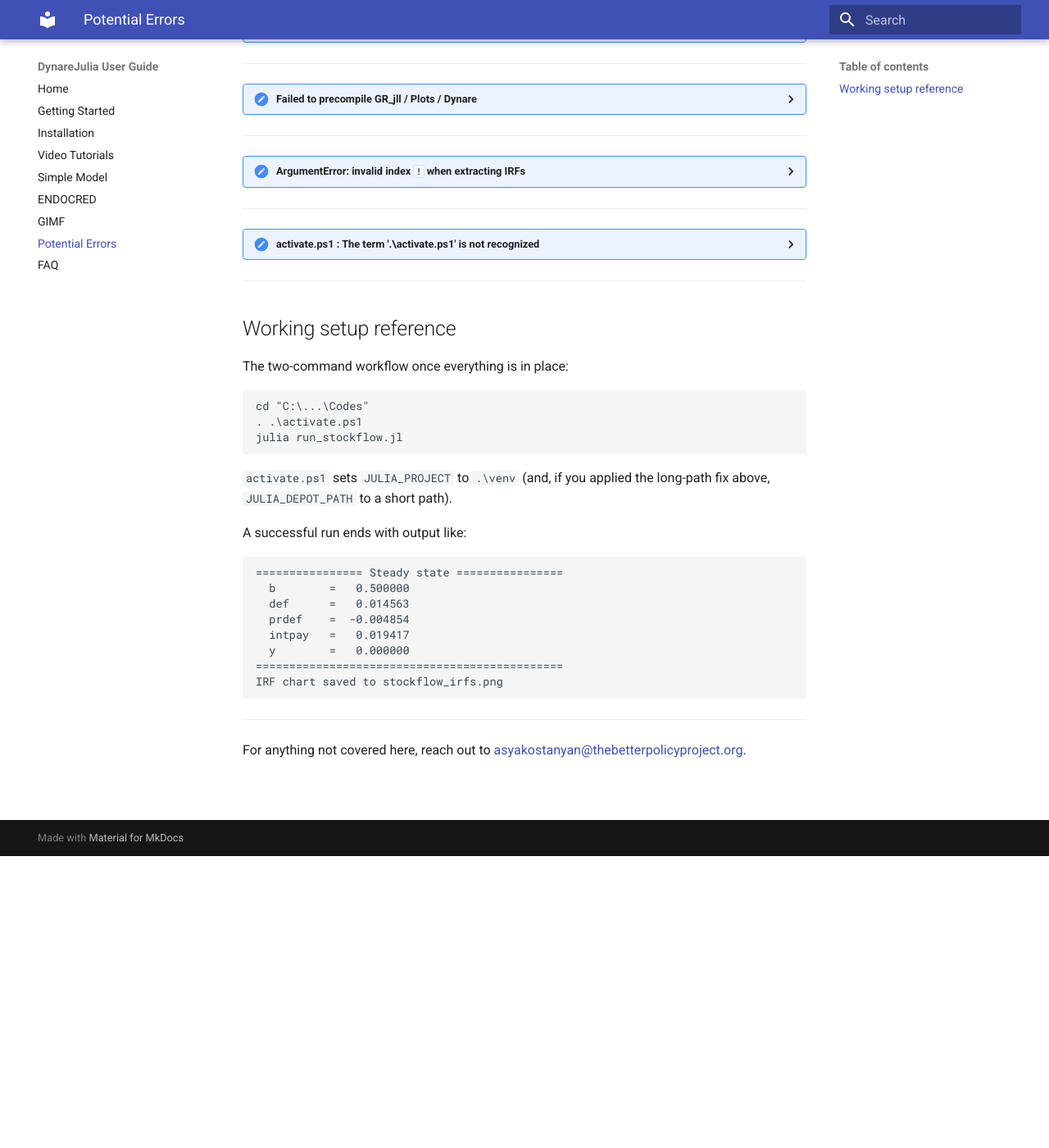
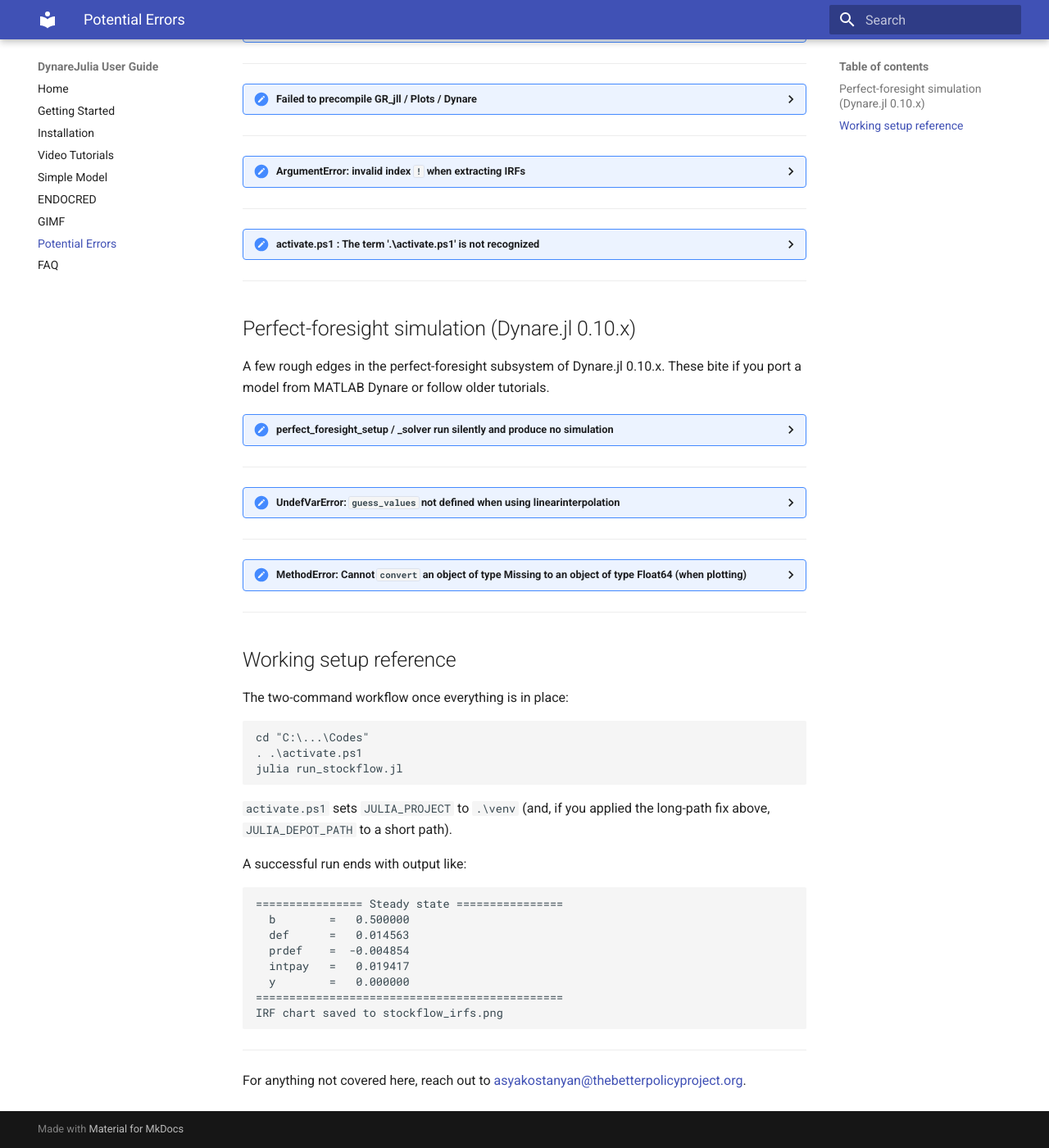
Before and after one commit to AsyaKostanyan/DynareJulia-User-Guide, an MkDocs documentation site: the page built from docs/potential-errors.md, in a window 1280 px wide and 1400 px high, scrolled down 356 px. Shown: the whole window at 82% size. Built offline with MkDocs 1.6.1 and Material for MkDocs 9.7.7, drawn with Linux system fonts in a browser that asks for light colours.

Commit message:
Add Dynare.jl 0.10.x perfect-foresight pitfalls
Three additional entries in the Potential Errors page, all tied to the
perfect-foresight subsystem of Dynare.jl 0.10.x:
- perfect_foresight_setup/_solver silently produce no simulation
- linearinterpolation initialization is a stub (UndefVarError)
- Simulation tables are Union{Missing,Float64}; collect(Float64, ...) chokes

Co-Authored-By: Claude Opus 4.7 (1M context) <noreply@anthropic.com>

````diff
--- a/docs/potential-errors.md
+++ b/docs/potential-errors.md
@@ -197,6 +197,111 @@ Set-ExecutionPolicy -Scope CurrentUser -ExecutionPolicy RemoteSigned
 
 ---
 
+## Perfect-foresight simulation (Dynare.jl 0.10.x)
+
+A few rough edges in the perfect-foresight subsystem of Dynare.jl 0.10.x. These bite if you port a model from MATLAB Dynare or follow older tutorials.
+
+<details>
+<summary><strong>perfect_foresight_setup / _solver run silently and produce no simulation</strong></summary>
+
+**You see this:** the model parses, the steady state computes correctly, no obvious error is thrown — but `context.results.model_results[1].simulations` is an **empty** <code>Vector{Simulation}</code>, and any attempt to read `simulations[1]` blows up with <code>BoundsError</code>. Earlier in the log, hidden in the parser output, you may also spot a stray:
+
+```
+MethodError(convert, (Float64, nothing), 0x...)
+```
+
+**Why it happens.** The legacy MATLAB-Dynare two-step pattern in the `.mod` file —
+
+```dynare
+perfect_foresight_setup(periods = 200);
+perfect_foresight_solver;
+```
+
+— is not parsed correctly in Dynare.jl 0.10.x. The keyword option `(periods = 200)` round-trips through a code path that produces `nothing` where a `Float64` is expected, the parser swallows the `MethodError`, and nothing populates the simulations vector.
+
+**Fix.** Use the modern single statement, with the trailing <code>!</code>:
+
+```dynare
+perfect_foresight!(periods = 200);
+```
+
+Drop both `perfect_foresight_setup` and `perfect_foresight_solver` from the `.mod` file. Same applies if you call from Julia — use <code>Dynare.perfect_foresight!(; context, periods = 200)</code>, not <code>Dynare.perfect_foresight_setup!</code> + <code>Dynare.perfect_foresight_solver!</code>.
+
+</details>
+
+---
+
+<details>
+<summary><strong>UndefVarError: <code>guess_values</code> not defined when using linearinterpolation</strong></summary>
+
+**You see this when calling <code>perfect_foresight!</code> with a non-default initialization:**
+
+```
+ERROR: LoadError: UndefVarError: `guess_values` not defined
+Stacktrace:
+ [1] perfect_foresight_initialization!(...)
+   @ Dynare .../perfectforesight/perfectforesight.jl:504
+```
+
+**Why it happens.** `Dynare.linearinterpolation` is declared as a value of the <code>InitializationAlgo</code> enum, but the corresponding branch in <code>perfect_foresight_initialization!</code> is empty — the local variable <code>guess_values</code> never gets assigned. Same story for <code>Dynare.firstorder</code>: it dispatches to <code>simul_first_order!</code>, which calls <code>compute_first_order_solution!</code> with the wrong number of arguments and crashes with <code>MethodError</code>.
+
+**Fix.** Of the four enum values — <code>initvalfile</code>, <code>steadystate</code>, <code>firstorder</code>, <code>linearinterpolation</code> — only <code>steadystate</code> (the default) actually works in 0.10.x. Don't pass <code>initialization_algo</code> at all, or pass <code>Dynare.steadystate</code> explicitly.
+
+If your problem is a long transition where the steady-state initial guess is too far from the true path, you can usually rescue convergence by setting the initial state with a <code>histval</code> block instead of trying to interpolate by hand:
+
+```dynare
+initval;
+    K = K_SS;       // guess for steady state, refined by `steady;` below
+    ...
+end;
+
+steady;
+
+histval;
+    K(0) = K_SS/2;  // initial state: K(-1) at half the steady-state level
+end;
+
+perfect_foresight!(periods = 200);
+```
+
+This pattern is also what Dynare.jl's own test models use (see <code>test/models/initialization/neoclassical1.mod</code> in the package).
+
+</details>
+
+---
+
+<details>
+<summary><strong>MethodError: Cannot <code>convert</code> an object of type Missing to an object of type Float64 (when plotting)</strong></summary>
+
+**You see this when extracting a simulation column for plotting:**
+
+```
+ERROR: LoadError: MethodError: Cannot `convert` an object of type Missing
+       to an object of type Float64
+Stacktrace:
+ [1] setindex!(A::Vector{Float64}, x::Missing, i1::Int64)
+ [2] copyto_unaliased!(...)
+ ...
+ [5] collect(::Type{Float64}, itr::AxisArrays.AxisVector{Union{Missing, Float64}, ...})
+```
+
+**Why it happens.** Perfect-foresight simulation tables in Dynare.jl come back typed as <code>Union{Missing, Float64}</code>: the boundary rows (period 0 and the period after the simulation horizon) can hold <code>missing</code> values for variables that aren't pinned at those points. <code>collect(Float64, ...)</code> can't convert <code>missing</code>, so it errors out.
+
+**Fix.** Replace <code>missing</code> with <code>NaN</code> before passing the column to Plots — Plots renders NaN as a gap in the line:
+
+```julia
+raw    = Tables.getcolumn(sim, :K)
+series = [ismissing(x) ? NaN : Float64(x) for x in raw]
+
+plot(0:length(series)-1, series; lw = 2, label = "K")
+```
+
+Use the same pattern (raw → coalesce-to-NaN → plot) for every variable you read out of a simulation table.
+
+</details>
+
+---
+
 ## Working setup reference
 
 The two-command workflow once everything is in place:
````
